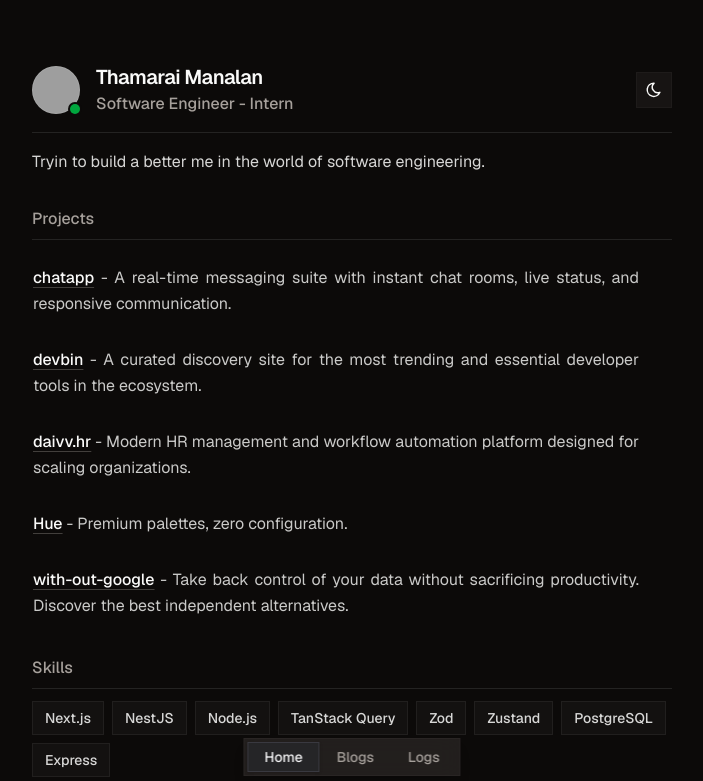
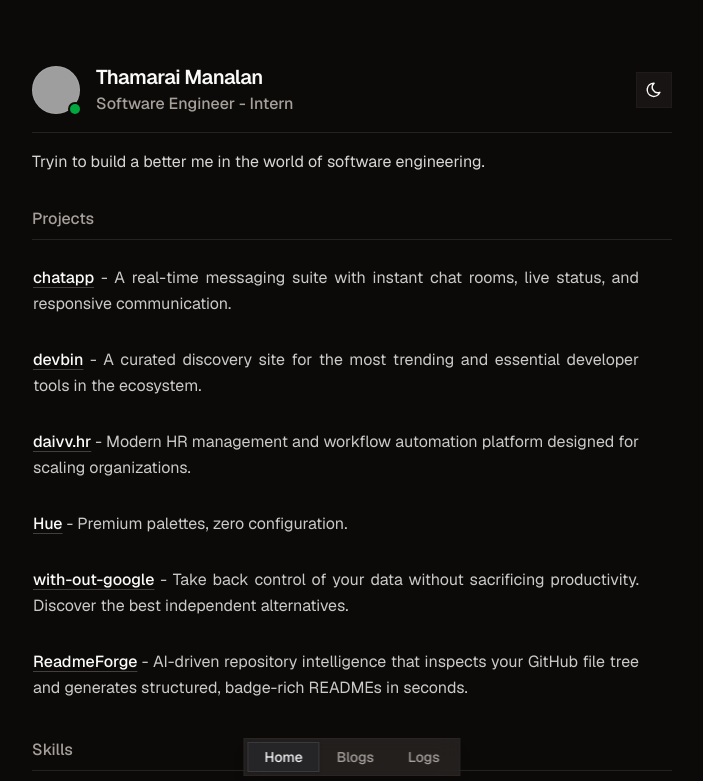
Before and after one commit to thamarai-titan/lotus.dev, a Next.js app: page / in a window 1280 px wide. Shown: the top 781 px of the page, without its empty margins (288-991 px from the left). Built offline with nearby package versions, Linux system fonts and the light colour scheme; grey boxes are pictures that could not be loaded.

Commit message:
feat: add ReadmeForge to projects

```diff
--- a/components/view/(landing)/Projects.tsx
+++ b/components/view/(landing)/Projects.tsx
@@ -36,6 +36,13 @@ const PROJECT_DATA = [
       "Take back control of your data without sacrificing productivity. Discover the best independent alternatives.",
     url: "https://nogoogle.ilotus.dev",
   },
+  {
+    id: 6,
+    name: "ReadmeForge",
+    description:
+      "AI-driven repository intelligence that inspects your GitHub file tree and generates structured, badge-rich READMEs in seconds.",
+    url: "https://readme.ilotus.dev",
+  },
 ];
 
 export function Projects() {
```
